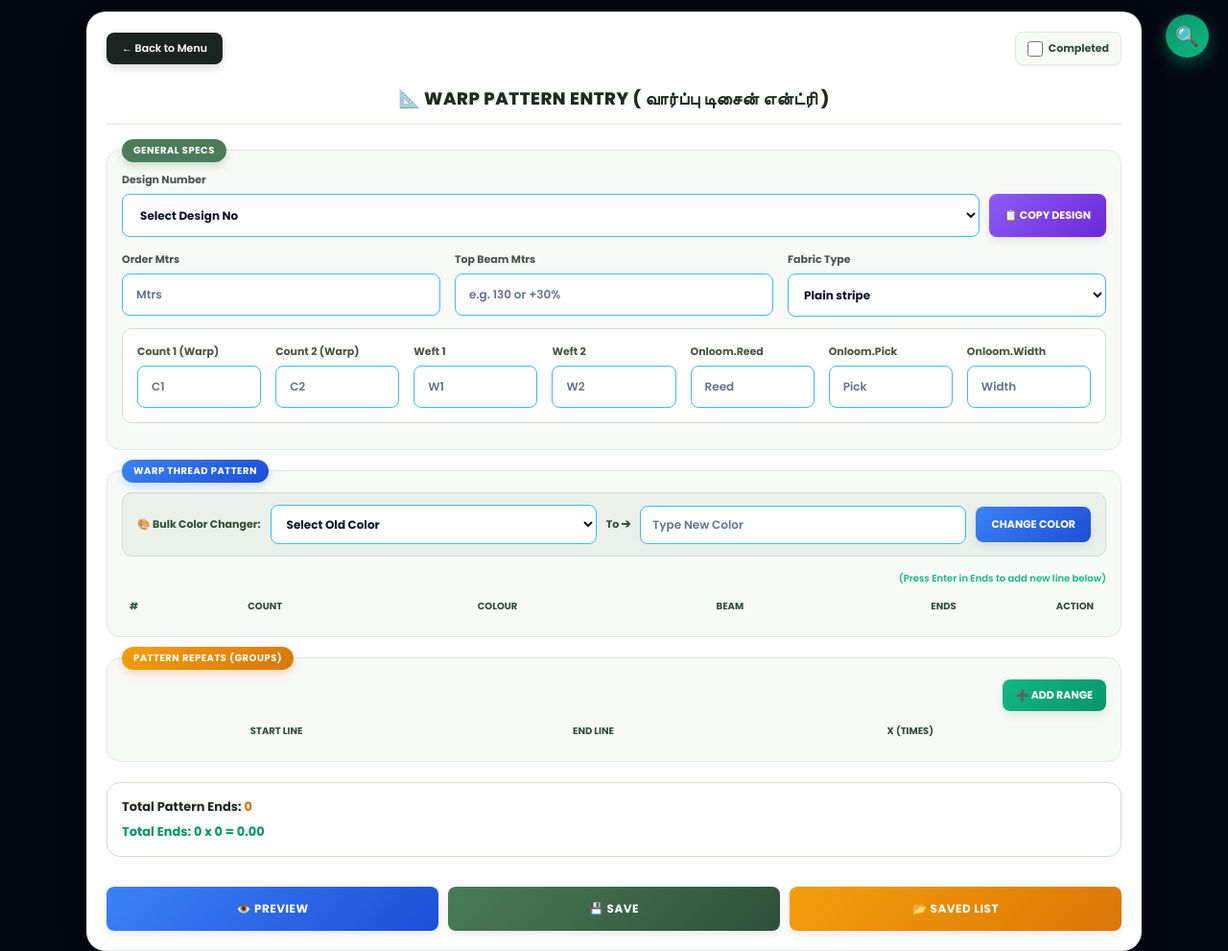
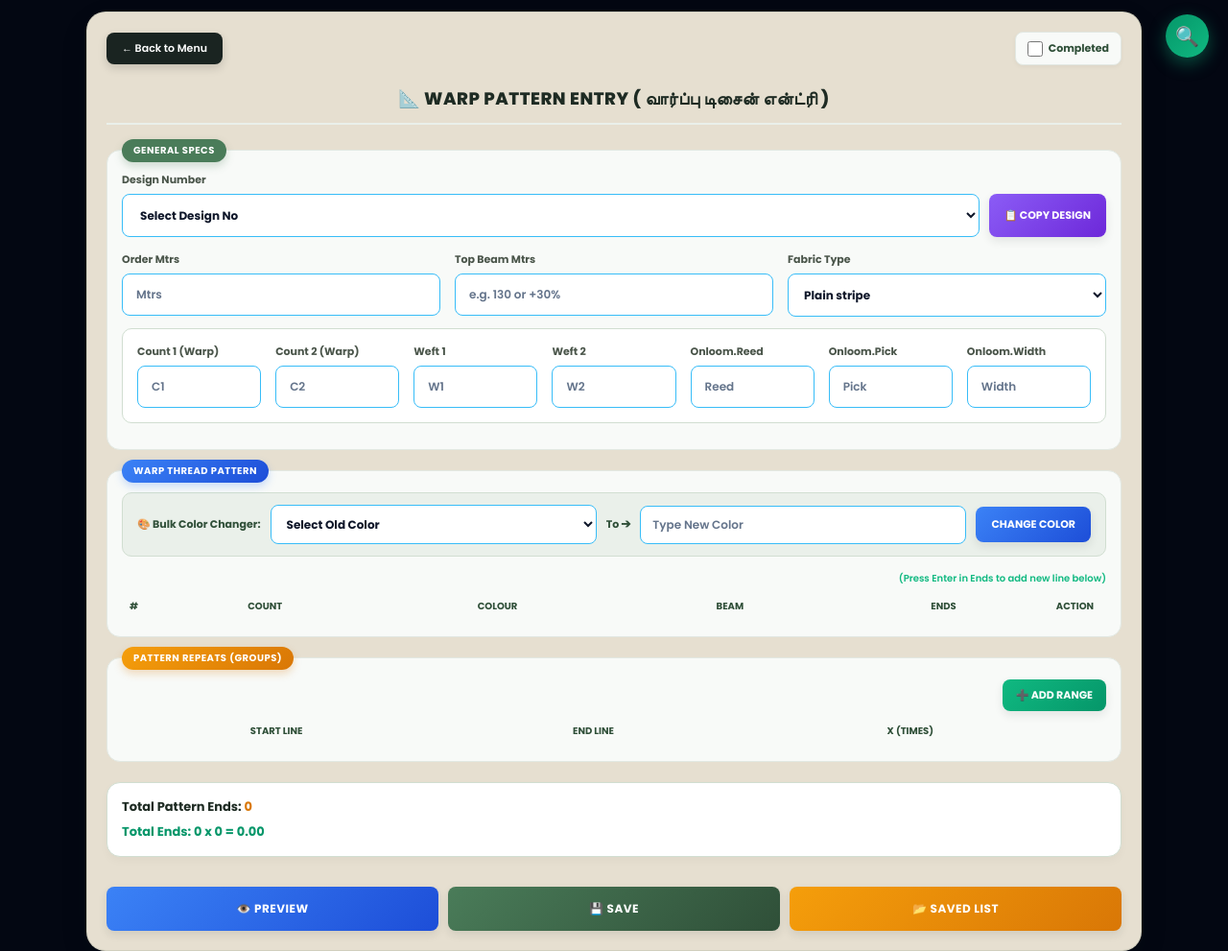
Before and after one commit to kumar1972/texforever, a website: page www/warp_entry.html in a window 1280 px wide. Shown: the whole page at 96% size. Drawn offline with Linux system fonts and the light colour scheme; a script that the page names is missing.

Commit message:
Change background color of main card

```diff
--- a/www/warp_entry.html
+++ b/www/warp_entry.html
@@ -25,7 +25,7 @@
     .main-card.sskr-hidden .row-grid .inp-sskr { display: none; }
 
     .main-card {
-        width: 100%; max-width: 900px; margin: 0; background: #FFFFFF;
+        width: 100%; max-width: 900px; margin: 0; background: #e6dfd0;
         border: 1px solid rgba(82, 110, 81, 0.15); border-radius: 20px;
         padding: 20px; box-shadow: 0 10px 35px rgba(30, 43, 35, 0.06);
         display: flex; flex-direction: column; gap: 16px;
```
